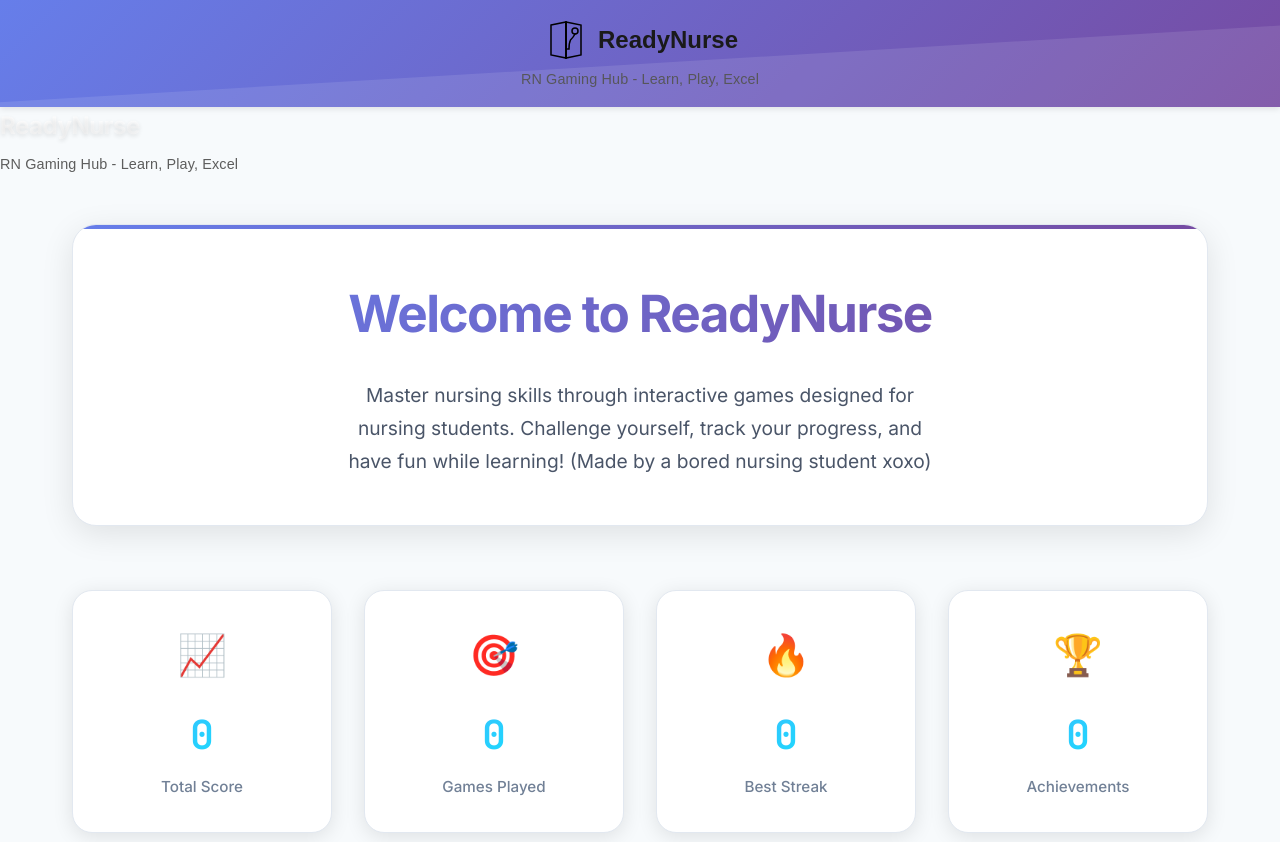
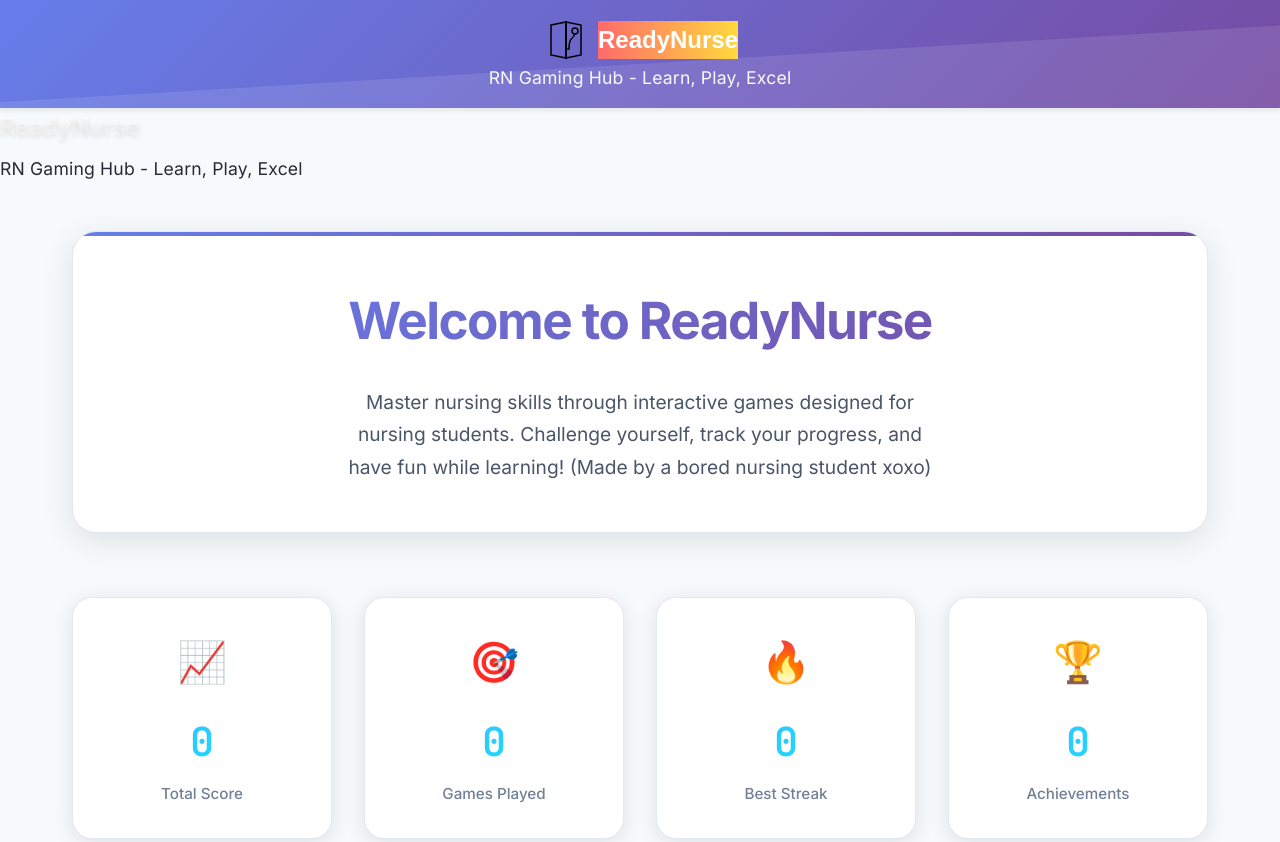
Before and after one commit to Dyre-bored/ReadyNurse-GO, a plain HTML site: page index.html in a window 1280 px wide. Shown: the top 842 px of the page. Drawn offline with Linux system fonts and the light colour scheme.

Commit message:
Update index.html
logo & header

```diff
--- a/index.html
+++ b/index.html
@@ -690,7 +690,7 @@
 <style>
   /* Header styles */
   .header {
-    background-color: #ffffff; /* solid background, no gradient */
+    background-color: #ffffff; /* header background */
     padding: 1rem 2rem;
     display: flex;
     justify-content: center;
@@ -715,21 +715,15 @@
     height: 48px;
   }
 
+  /* Gradient text for ReadyNurse */
   .logo-text {
     font-family: 'Arial', sans-serif;
     font-size: 1.5rem;
     font-weight: bold;
-    color: #1a1a1a; /* dark solid color for text */
-  }
+    background: linear-gradient(90deg, #FF6B6B, #FFD93D); /* example gradient */
+    -webkit-background-c
 
-  .tagline {
-    font-family: 'Arial', sans-serif;
-    font-size: 0.9rem;
-    color: #555555;
-    margin-top: 0.25rem;
-  }
 </style>
-
             <!-- Logo text -->
             <div class="logo" style="color:#1e3a8a; font-weight:bold; font-size:1.5rem;">
                 ReadyNurse
```
